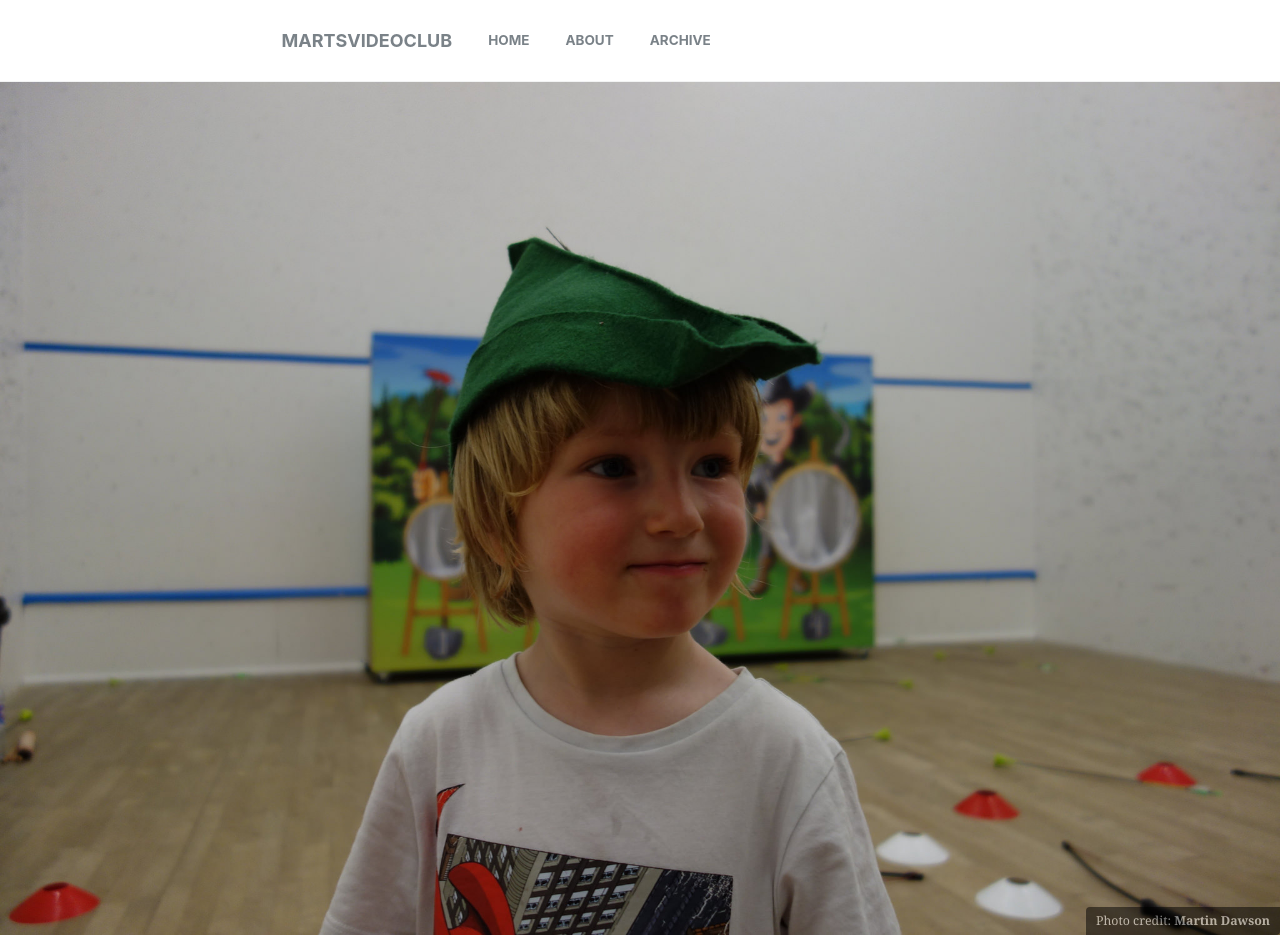
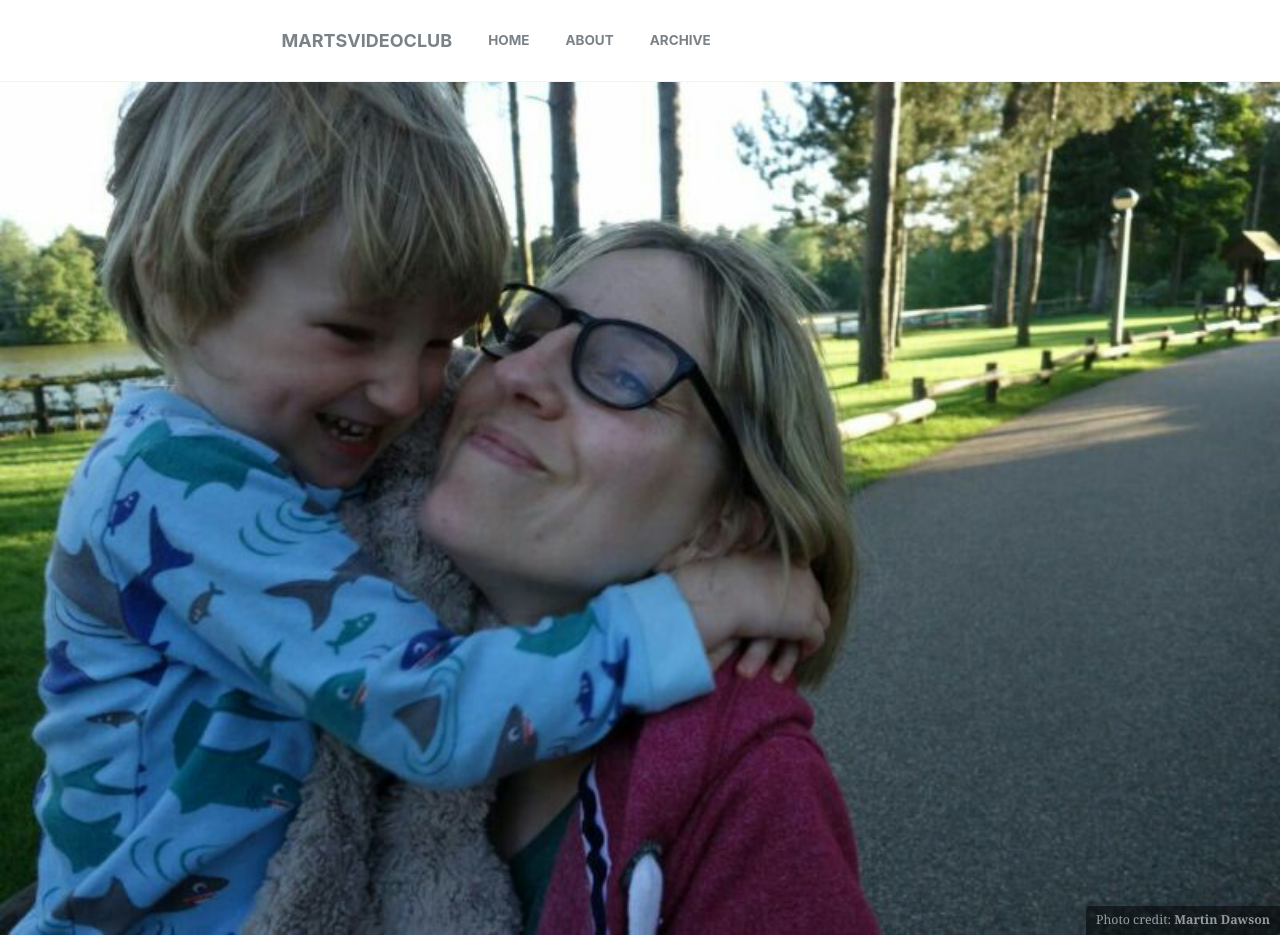
Before and after one commit to martsvideoclub/mmartvid, a Jekyll site: the page built from _posts/2015-07-07-another-forest-holiday.md, in a window 1280 px wide. Shown: the top 952 px of the page. Built offline with Jekyll 4.4.1, drawn with Linux system fonts in a browser that asks for light colours.

Commit message:
Update 2015-07-07-another-forest-holiday.md

```diff
--- a/_posts/2015-07-07-another-forest-holiday.md
+++ b/_posts/2015-07-07-another-forest-holiday.md
@@ -5,8 +5,8 @@ description: "Family holiday to Centerparcs"
 date: 2015-07-07 12:00:00
 youtubeId: "cX7mfYgsFsQ"
 header:
-  image: 04.jpg
-  teaser: 04.jpg
+  image: cparcsjun.jpg
+  teaser: cparcsjun.jpg
   caption: "Photo credit: **Martin Dawson**"
 categories:
   - Blog
```
